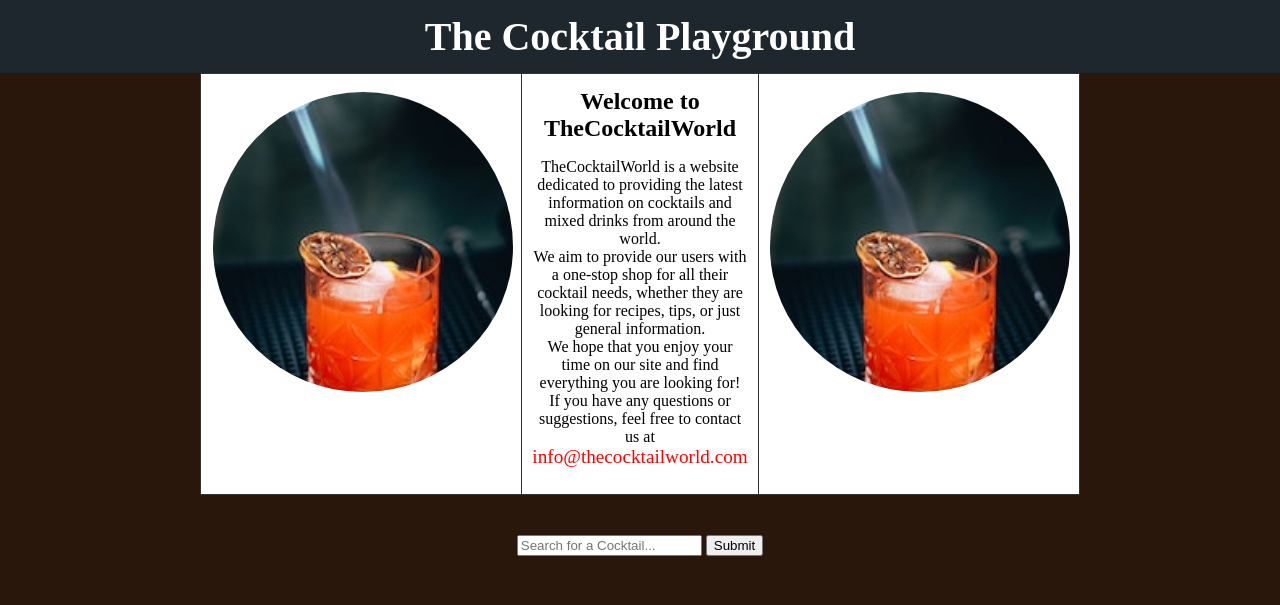
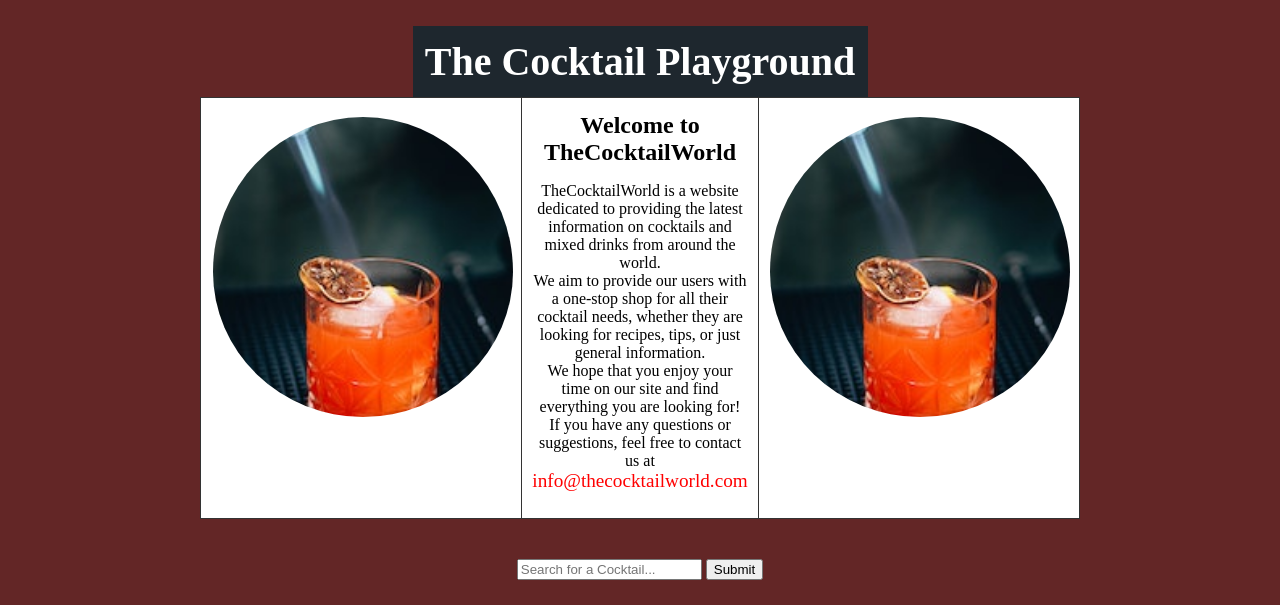
Before and after one commit to BlackHawk0/cocktail-planent, a plain HTML site: page index.html in a window 1280 px wide. Shown: the top 605 px of the page. Drawn offline with Linux system fonts and the light colour scheme; no server answers.

Commit message:
bosy style fix

```diff
--- a/css/style.css
+++ b/css/style.css
@@ -1,21 +1,19 @@
 body {
     margin: 0px;
-    background-color: #29170b;
+    background-color: rgb(99, 38, 38);
     background-image: url(../images/cocktail.jpg);
     background-repeat: no-repeat;
     background-attachment: fixed;
     background-position: center;
     background-size: cover;
-}
-
-.body {
-    background-color: rgb(99, 38, 38);
+    overflow-x: hidden;
     padding: 2%;
     display: flex;
     flex-direction: column;
     justify-content: center;
     align-items: center;
 }
+
 
 .toolbar {
     display: flex;
```
